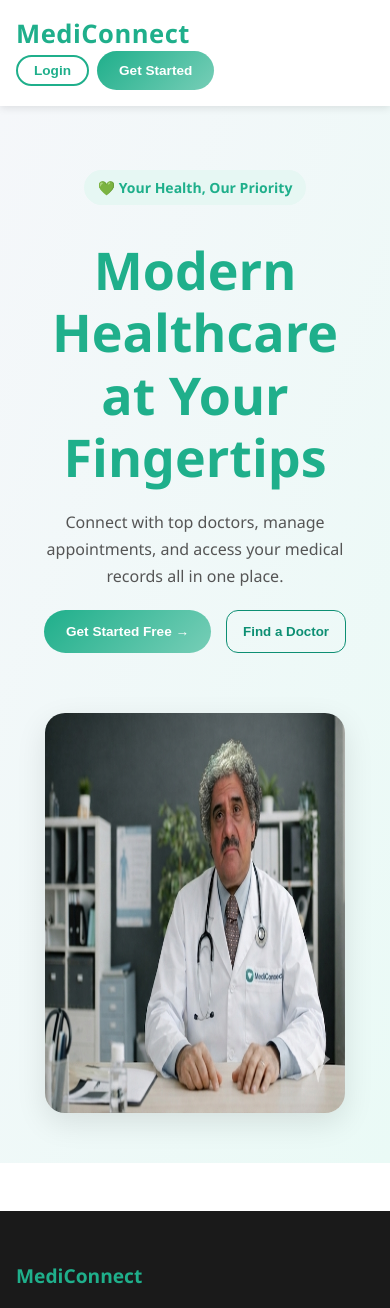
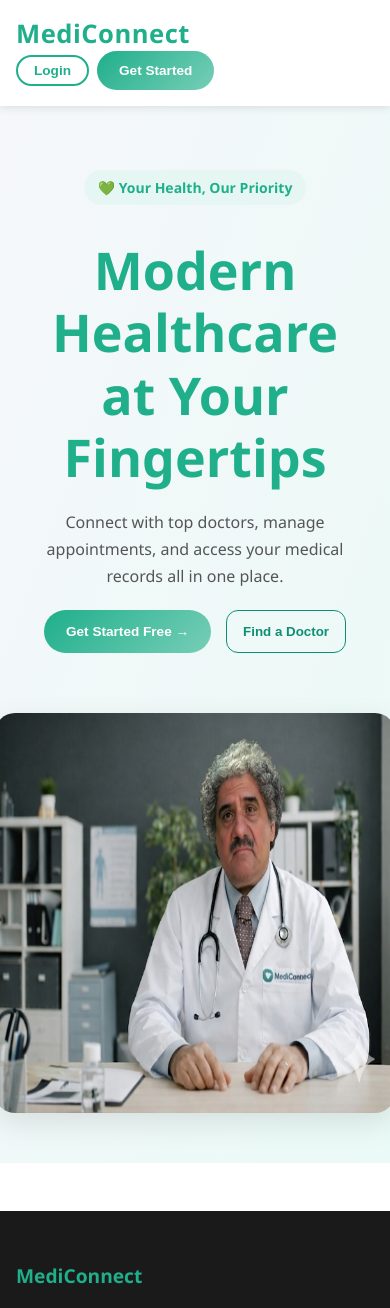
Before and after one commit to dkhemka12/MediConnect, a React (Vite) app in the folder client/: page / in a window 390 px wide. Shown: the top 1308 px of the page. Built offline with nearby package versions, Linux system fonts and the light colour scheme; no server answers.

Commit message:
Fixed the navbar thing that on clicking dashboard it was redirecting to home page

```diff
--- a/client/src/components/Navbar.jsx
+++ b/client/src/components/Navbar.jsx
@@ -3,7 +3,12 @@ import { useNavigate } from "react-router-dom";
 import { clearAuthSession, isAuthenticated, getUserRole } from "../services/auth";
 import "./Navbar.css";
 
-// Define user roles
+
+const Navbar = () => {
+  const navigate = useNavigate();
+  const loggedIn = isAuthenticated();
+
+  // Define user roles
 const role = getUserRole();
 
 // Define dashboard routes based on user roles
@@ -15,9 +20,6 @@ const DASHBOARD_ROUTES = {
 
 const dashboardPath = DASHBOARD_ROUTES[role] || "/";
 
-const Navbar = () => {
-  const navigate = useNavigate();
-  const loggedIn = isAuthenticated();
 
   const handleLogout = () => {
     clearAuthSession();
--- a/client/src/pages/Home.css
+++ b/client/src/pages/Home.css
@@ -128,7 +128,7 @@
   }
 
   .hero-right img {
-    width: 300px;
+    width: 400px;
     margin-top: 20px;
   }
 }
--- a/client/src/services/api.js
+++ b/client/src/services/api.js
@@ -1,7 +1,7 @@
 import { getAuthToken } from "./auth";
 
 const API_BASE_URL =
-  import.meta.env.VITE_API_BASE_URL || "http://localhost:5002/api";
+  import.meta.env.VITE_API_BASE_URL || "http://localhost:5000/api";
 
 const buildHeaders = (customHeaders = {}) => {
   const token = getAuthToken();
```
